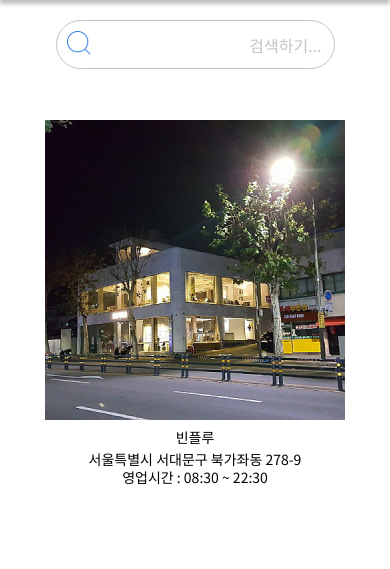
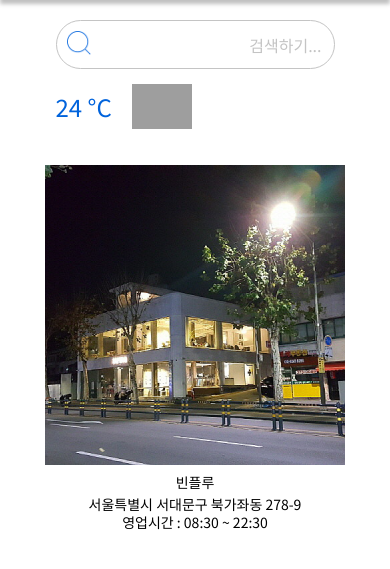
Before and after one commit to dltmdrbtjd/Caffeine, a Flask app: page / in a window 390 px wide. Shown: the part 100-669 px from the top of the page. Run offline with Flask 2, Linux system fonts and the light colour scheme; some libraries are stand-ins or nearby versions; grey boxes are pictures that could not be loaded.

Commit message:
날씨 아이콘 스타일 수정

```diff
--- a/static/css/main/main-medium.css
+++ b/static/css/main/main-medium.css
@@ -33,7 +33,7 @@ header.section .menu--tab .tab__main:first-child {
 }
 
 .section__search .weather .weather__icon {
-    width: 36px;
+    width: 80px;
 }
 
 @media (max-width: 768px) {
@@ -68,6 +68,6 @@ header.section .menu--tab .tab__main:first-child {
     }
 
     .section__search .weather .weather__icon {
-        width: 24px;
+        width: 60px;
     }
 }
--- a/static/js/weather.js
+++ b/static/js/weather.js
@@ -47,14 +47,12 @@
 
             if (xhr.status === 200) {
                 const temp = document.querySelector('.weather__temp');
-                const icon = document.createElement('img');
+                const icon = document.querySelector('.weather__icon');
                 const response = JSON.parse(xhr.response);
 
                 temp.innerText = `${Math.round(response.main.temp)} °C`;
 
-                icon.src = `http://openweathermap.org/img/wn/${response.weather[0].icon}@2x.png`;
-                icon.alt = 'weather';
-                icon.setAttribute('class', 'weather__icon');
+                icon.setAttribute('src', `http://openweathermap.org/img/wn/${response.weather[0].icon}@2x.png`);
 
                 weather.appendChild(icon);
             } else {
--- a/templates/index.html
+++ b/templates/index.html
@@ -29,7 +29,7 @@
         <div class="container">
 
             <h1 class="logo">
-                <a href="/">Caffeine</a>
+                <a href="index.html">Caffeine</a>
             </h1>
 
             <ul class="menu--tab">
@@ -48,7 +48,7 @@
     <article class="section section__search">
         <div class="search__wrap">
 
-            <form class="form--search" id="search--form">
+            <form action="info.html" class="form--search" id="search--form" method="GET">
                 <button type="submit" class="btn btn--search">
                     <img src="../static/img/search.png" alt="search">
                 </button>
@@ -56,7 +56,8 @@
             </form>
 
             <div class="weather">
-                <p class="weather__temp"></p>
+                <p class="weather__temp">24 °C</p>
+                <img src="#" alt="weather" class="weather__icon">
             </div>
 
         </div>
@@ -67,7 +68,7 @@
         <div class="container">
 
             <div class="info__cafe">
-                <a href="#" class="cafe__link">
+                <a href="info.html" class="cafe__link">
                     <img src="../static/img/cafe.png" alt="cafe" class="cafe__image">
 
                     <dl class="cafe__summary">
```
